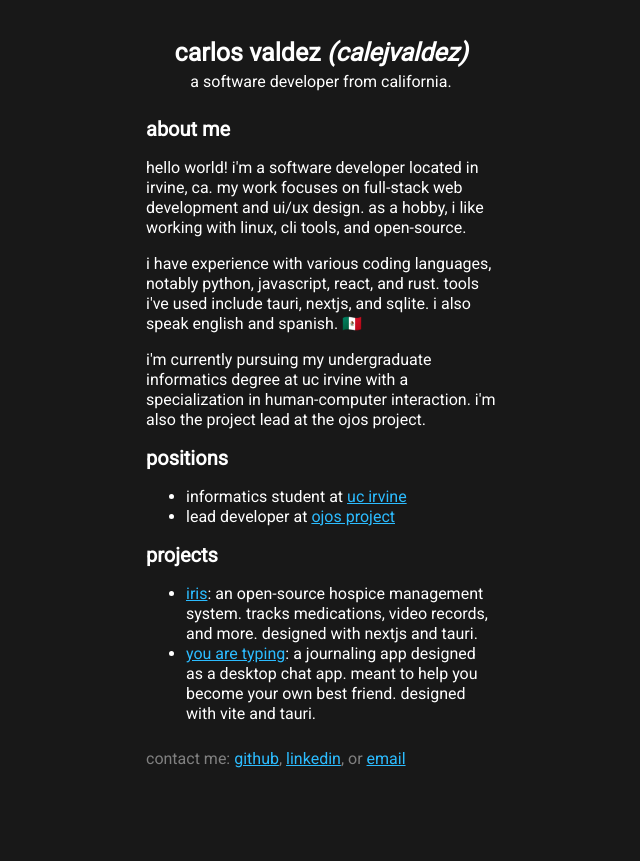
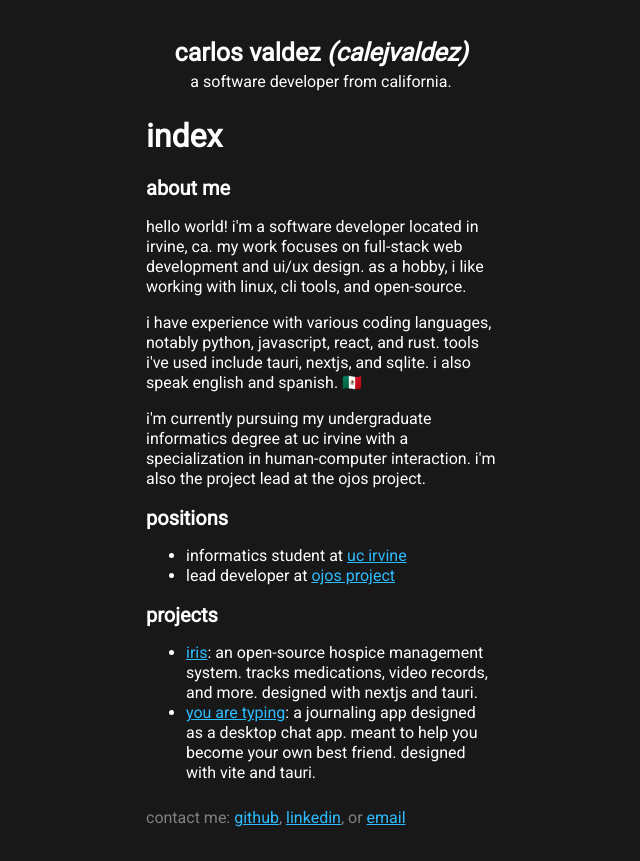
Before and after one commit to calejvaldez/website, a Next.js app: page / in a window 1280 px wide. Shown: the whole page, without its empty margins (319-959 px from the left). Before the commit the page ends 802 px from the top, so only its background shows below. Built offline with nearby package versions, Linux system fonts and the light colour scheme.

Commit message:
feat(page.tsx): add Index header

```diff
--- a/app/page.tsx
+++ b/app/page.tsx
@@ -20,6 +20,7 @@ export default function Home() {
 
   return (
     <>
+      <h1>Index</h1>
       <Section title="about me">
         <p>
           Hello world! I'm a software developer located in Irvine, CA. My work focuses{" "}
```
